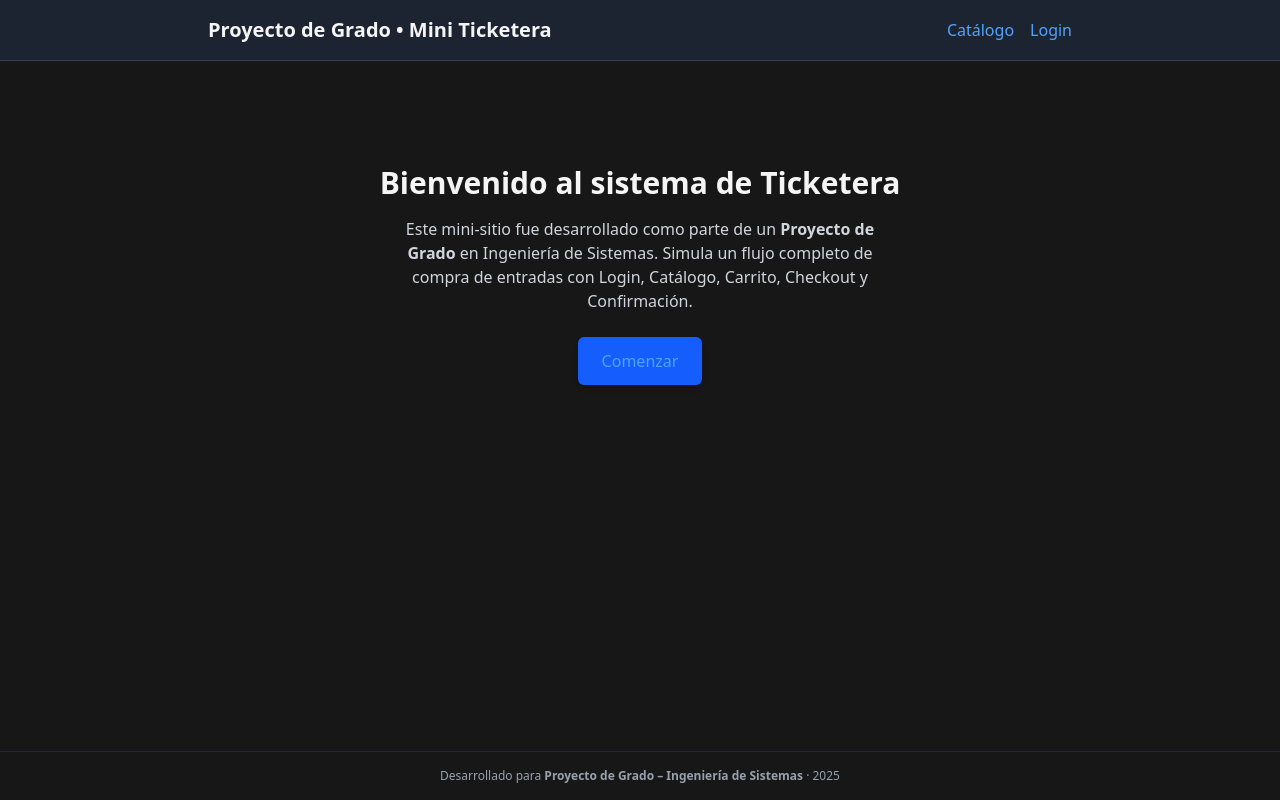
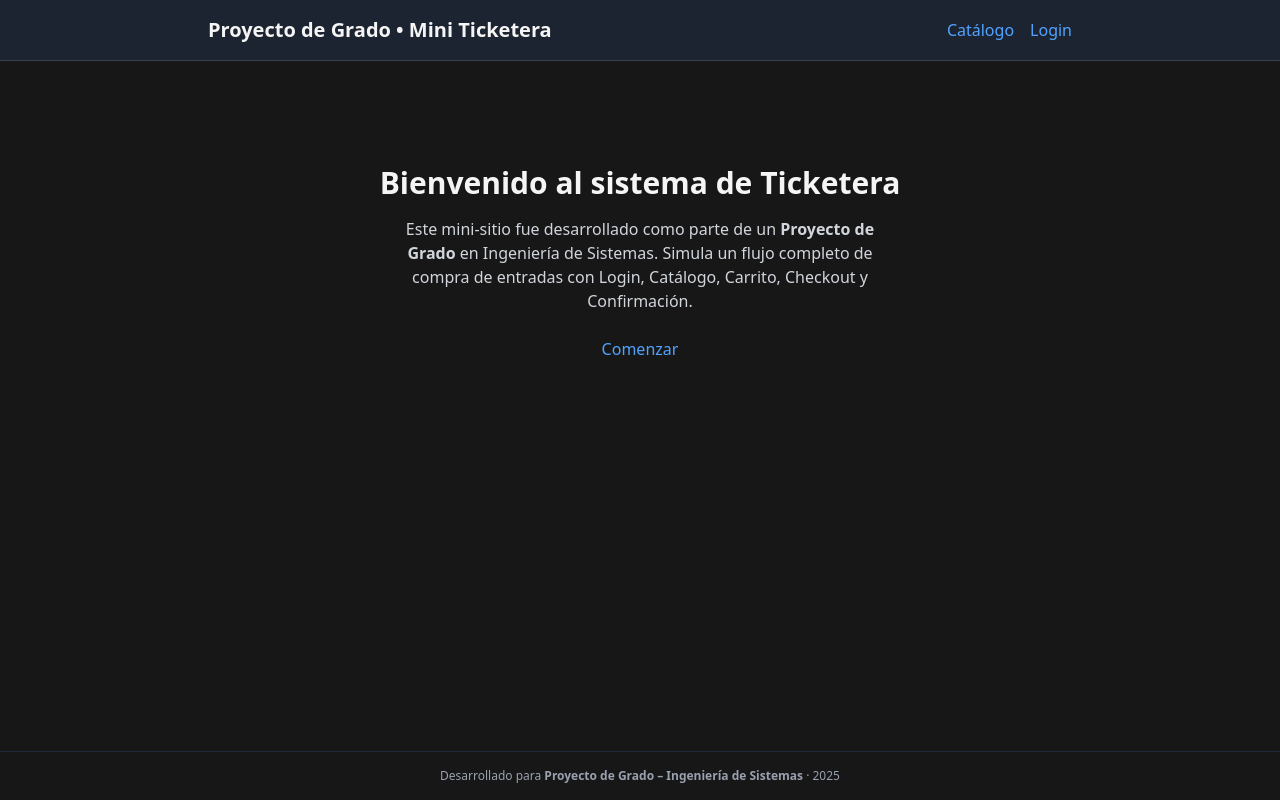
Before and after one commit to lucianocastr/ticketeraTesis, a React (Vite) app: page / in a window 1280 px wide. Built offline with nearby package versions, Linux system fonts and the light colour scheme.

Commit message:
Reverse modifica version node y boton comenzar

```diff
--- a/src/pages/Home.jsx
+++ b/src/pages/Home.jsx
@@ -8,12 +8,8 @@ export default function Home() {
         Este mini-sitio fue desarrollado como parte de un <strong>Proyecto de Grado</strong> en
         Ingeniería de Sistemas. Simula un flujo completo de compra de entradas con Login, Catálogo, Carrito, Checkout y Confirmación.
       </p>
-      <Link
-        to="/login"
-        className="bg-blue-600 hover:bg-blue-700 text-white px-6 py-3 rounded-md shadow-md hover:shadow-lg transition"
-      >
-        Comenzar
-      </Link>
+      <a href={`${import.meta.env.BASE_URL}catalogo`} className="...">Comenzar</a>
+
     </div>
   );
 }
```
